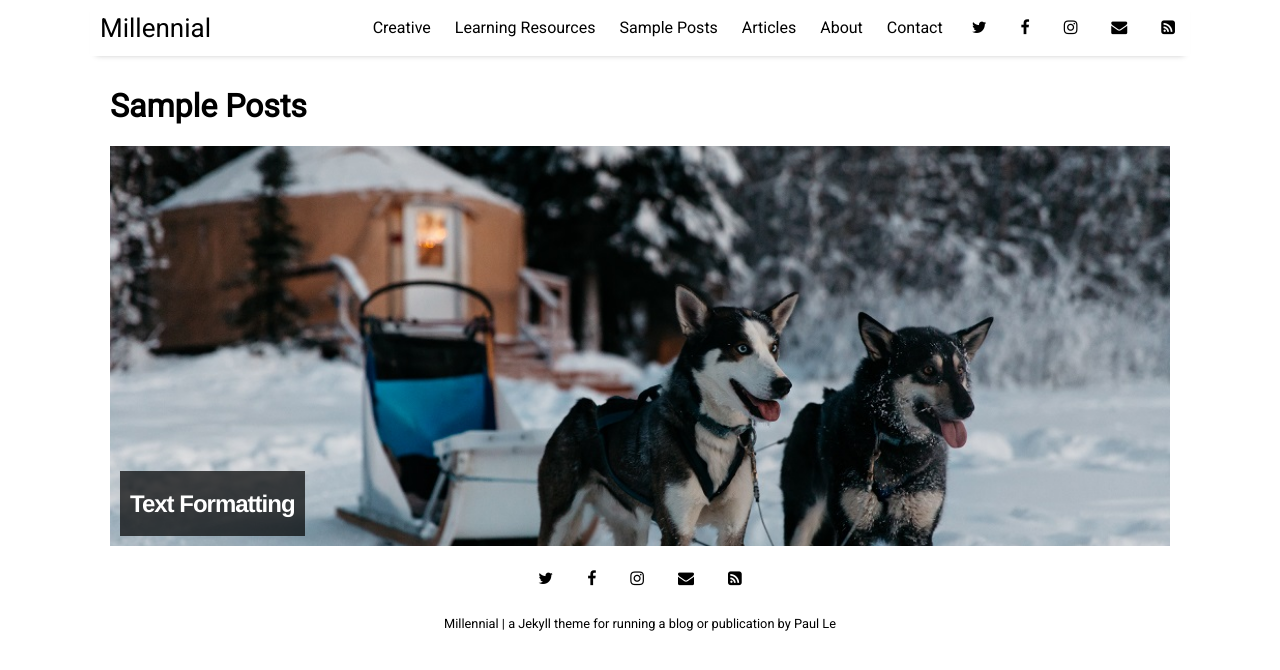
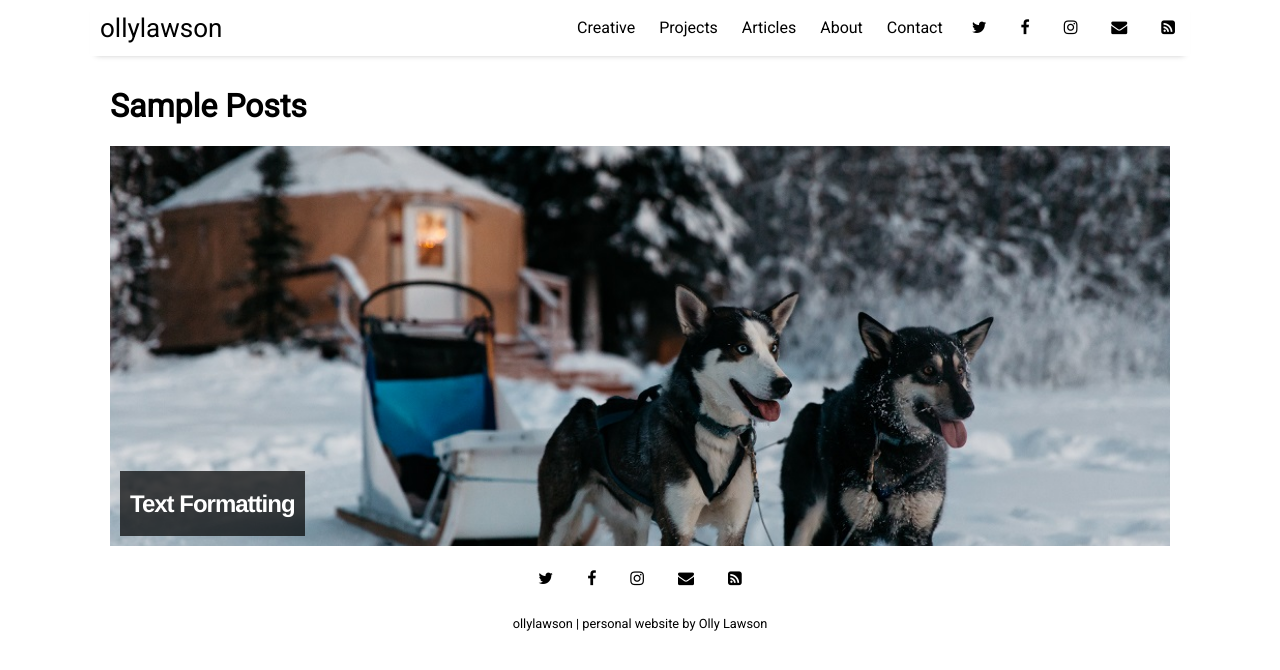
Before and after one commit to ollylawson/ollylawson.github.io, a Jekyll site: the page built from pages/projects.html, in a window 1280 px wide. Shown: the top 670 px of the page. Built offline with Jekyll 4.4.1, drawn with Linux system fonts in a browser that asks for light colours; nearby versions of some CDN libraries.

Commit message:
navbar items added

```diff
--- a/_config.yml
+++ b/_config.yml
@@ -14,9 +14,9 @@ sass:
   style: :nested
 
 # Customise atom feed settings (this is where Jekyll-Feed gets configuration information)
-title:		           "Millennial"
-description:	       "a Jekyll theme for running a blog or publication"
-author:              "Paul Le"
+title:		           "ollylawson"
+description:	       "personal website"
+author:              "Olly Lawson"
 
 # RSS 2.0 can be used instead of Atom by uncommenting following two lines
 #feed:
--- a/_data/settings.yml
+++ b/_data/settings.yml
@@ -4,12 +4,11 @@ disqus:
   disqus_shortname: 'millennial-3'
 
 # If you are not using Google Analytics, please change 'google-ID' to an empty string
-google-ID: 'UA-112060364-2'
+google-ID: ''
 
 menu:
 - {name: 'Creative', folder: 'pages', file: 'creative.html'}
-- {name: 'Learning Resources', folder: 'pages', file: 'resources.html'}
-- {name: 'Sample Posts', folder: 'pages', file: 'sample-posts.html'}
+- {name: 'Projects', folder: 'pages', file: 'projects.html'}
 - {name: 'Articles', folder: 'pages', file: 'articles.html'}
 - {name: 'About', folder: 'pages', file: 'about.html'}
 - {name: 'Contact', folder: 'pages', file: 'contact.html'}
```
Also changed, not shown: pages/resources.html (deleted, +0 -11 lines), pages/projects.html (renamed from pages/sample-posts.html).
